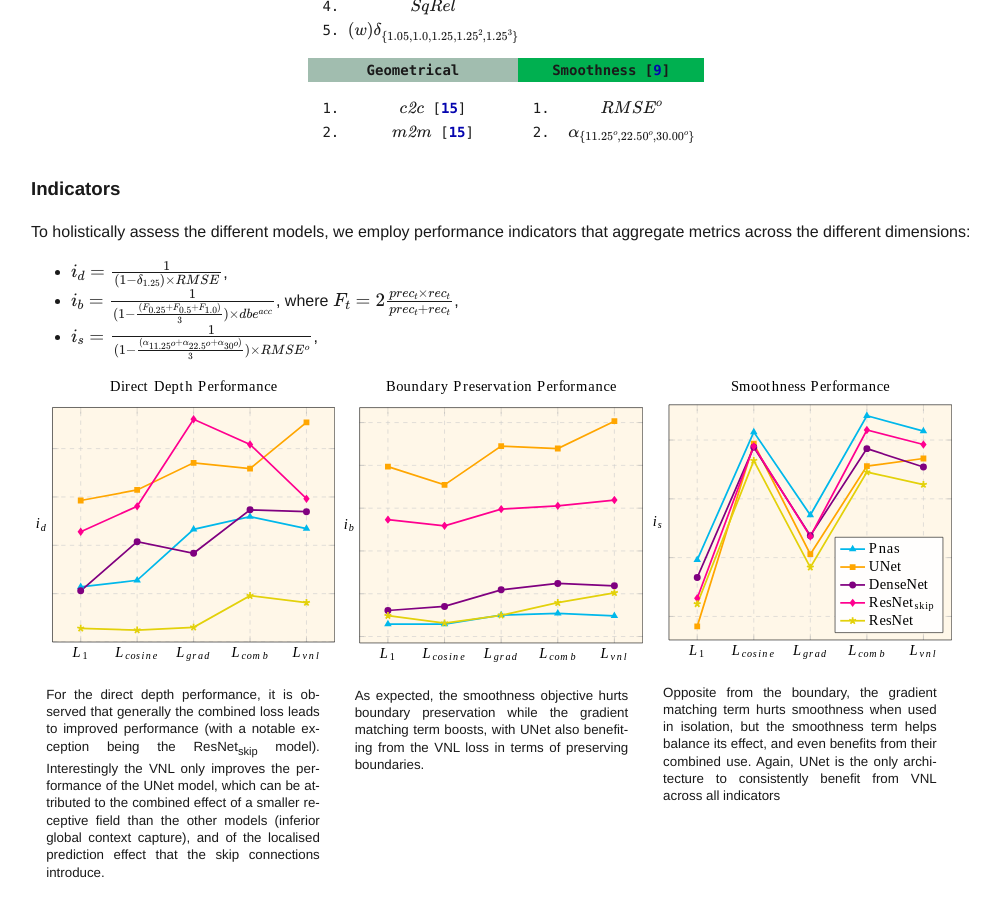
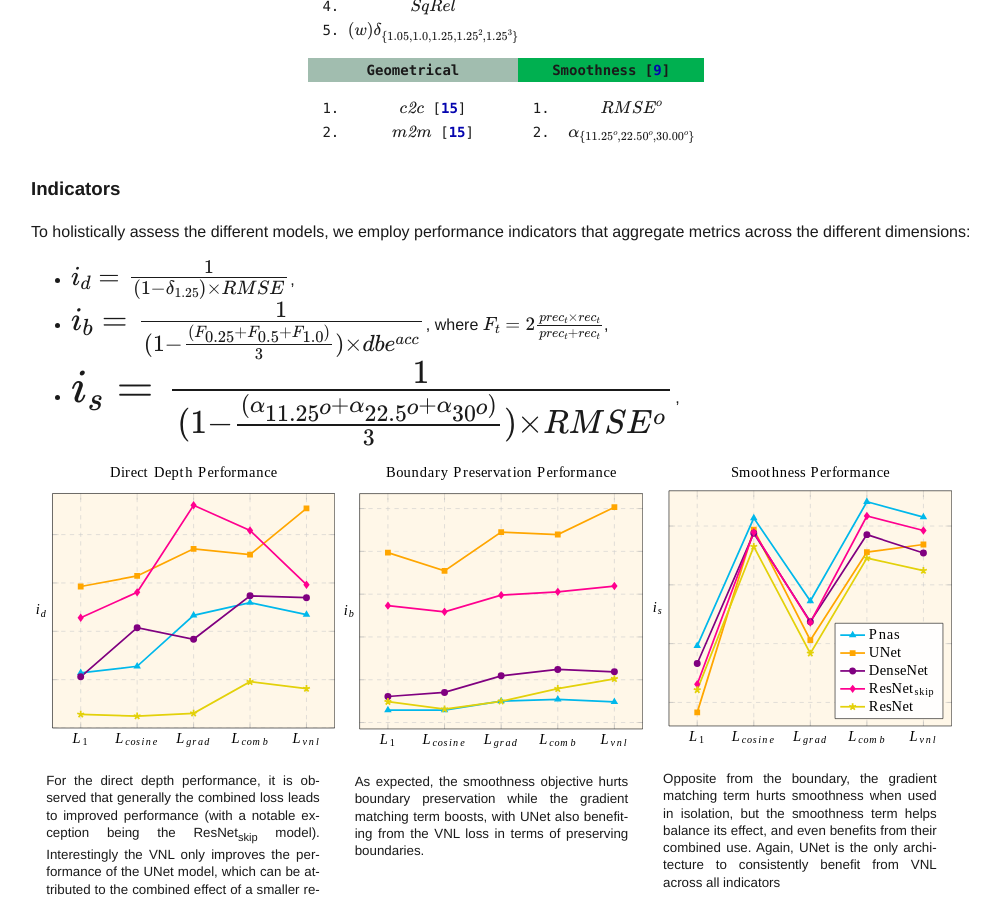
Before and after one commit to VCL3D/Pano3D, a Jekyll site: the page index.html, which Jekyll copies as it is, in a window 1280 px wide and 900 px high, scrolled down 4011 px. Shown: the whole window, without its empty margins (134-1134 px from the left). Built offline with Jekyll 4.4.1, drawn with Linux system fonts in a browser that asks for light colours; some web fonts are replaced; formulas are drawn with MathJax 3; a style sheet for code colours, icons or effects is not loaded; some of the changed text lies outside the part shown.

Commit message:
Update index.html

```diff
--- a/index.html
+++ b/index.html
@@ -481,9 +481,9 @@
                 <h3>Indicators</h3>
                 To holistically assess the different models, we employ performance indicators that aggregate metrics across the different dimensions:
                 <ul>
-                    <li>\(i_d = \frac{1}{(1 - \delta_{1.25}) \times RMSE}\),</li>
-                    <li>\(i_b = \frac{1}{(1 - \frac{(F_{0.25} + F_{0.5} + F_{1.0})}{3}) \times dbe^{acc}}\), where \(F_{t}=2\frac{prec_{t} \times rec_{t}}{prec_{t} + rec_{t}}\),</li>
-                    <li>\(i_s = \frac{1}{(1 - \frac{(\alpha_{11.25^o} + \alpha_{22.5^o} + \alpha_{30^o})}{3}) \times RMSE^o}\),</li>
+                    <li>\(\Large i_d = \frac{1}{(1 - \delta_{1.25}) \times RMSE}\),</li>
+                    <li>\(\LARGE  i_b = \frac{1}{(1 - \frac{(F_{0.25} + F_{0.5} + F_{1.0})}{3}) \times dbe^{acc}}\), where \(F_{t}=2\frac{prec_{t} \times rec_{t}}{prec_{t} + rec_{t}}\),</li>
+                    <li>\(\Huge i_s = \frac{1}{(1 - \frac{(\alpha_{11.25^o} + \alpha_{22.5^o} + \alpha_{30^o})}{3}) \times RMSE^o}\),</li>
                 </ul>
                 <div class="indicators">
                     <figure style="width: 32.00%;">
@@ -667,7 +667,7 @@
                 </p>
                 <!-- ## Refining Depth Estimates: -->
 <div class="section-title">Refining Depth Estimates</div>
-<h2 class="section-title">Refining Depth Estimates</h2>
+<!--<h2 class="section-title">Refining Depth Estimates</h2>-->
                 <div class="side-text">
                 <p>
 
@@ -713,8 +713,7 @@
                     </tr>
                 </table>
                 <p class="caption">
-                    Boundary preservation qualitative comparison between the \(UNet\), \(Pnas\), \(ResNet\) and \(ResNet_{skip}\) models.
-                    From left to right: \(\textbf{i)} \color{#00cc99}{GT  depth}\), \(\textbf{ii)}\color{#FFA600}{UNet}\),
+                    Boundary preservation qualitative comparison, from left to right: \(\textbf{i)} \color{#00cc99}{ GT depth}\), \(\textbf{ii)}\color{#FFA600}{ UNet}\),
                     \(\textbf{iii)}\)  \(\color{#00FFFF}{Pnas}\), \(\textbf{iv)}\) \(\color{#E3D10A}{ResNet}\),
                     and \(\textbf{v)}\) \(\color{#FF00FF}{ResNet_{skip}}\).
                 </p>
@@ -725,7 +724,8 @@
                 preservation performance, naturally at the expense of smoothness, but their direct depth estimation performance
                 does not suffer from this. The following comparison between the UNet and PNAS architecture (used in [<a href="#Rebalancing"><b>20</b></a>]) shows this
                 different, with the advantage figure on the right (similar to [<a href="#HoHoNet"><b>21</b></a>]) illustrating the areas where each model performers better than the other
-                <h3>\(ResNet\) \(vs\) \(ResNet_{skip}\)</h3>
+
+	        <h3 align="center">\(ResNet\) \(vs\) \(ResNet_{skip}\)</h3>
                 <table>
                     <tr>
                         <td>
@@ -750,7 +750,7 @@
                     It is apparent that the addition of skip connections allows \(ResNet_{skip}\) to capture finer-grained details.
                 </p>
 
-                <h3>\({UNet}\) \(vs\) \({PNAS}\)</h3>
+                <h3 align="center">\({UNet}\) \(vs\) \({PNAS}\)</h3>
 
                 <table>
                     <tr>
@@ -783,7 +783,8 @@
                     with the following samples showing the BiFuse [<a href="#BiFuse"><b>22</b></a>] predictions, compared to the UNet ones, when applied to in-the-wild panoramas
                     acquired via both 360 cameras and stitched mobile phone captures.
                    </p>
-                   <h3>\({UNet}\) \(vs\) \({BiFuse}\)</h3>
+
+                   <h3 align="center">\({UNet}\) \(vs\) \({BiFuse}\)</h3>
                    <table>
                     <tr>
                         <td>
@@ -861,7 +862,7 @@
                             <img src="images/atlantis_logo.png" alt="atlantis">
                         </td>
                         <td>
-                            <img src="images/eu_logo.png" alt="eu" width="40%">
+                            <img src="images/eu_logo.png" alt="eu" width="50%">
                         </td>
                     </tr>
                     </table>
```
